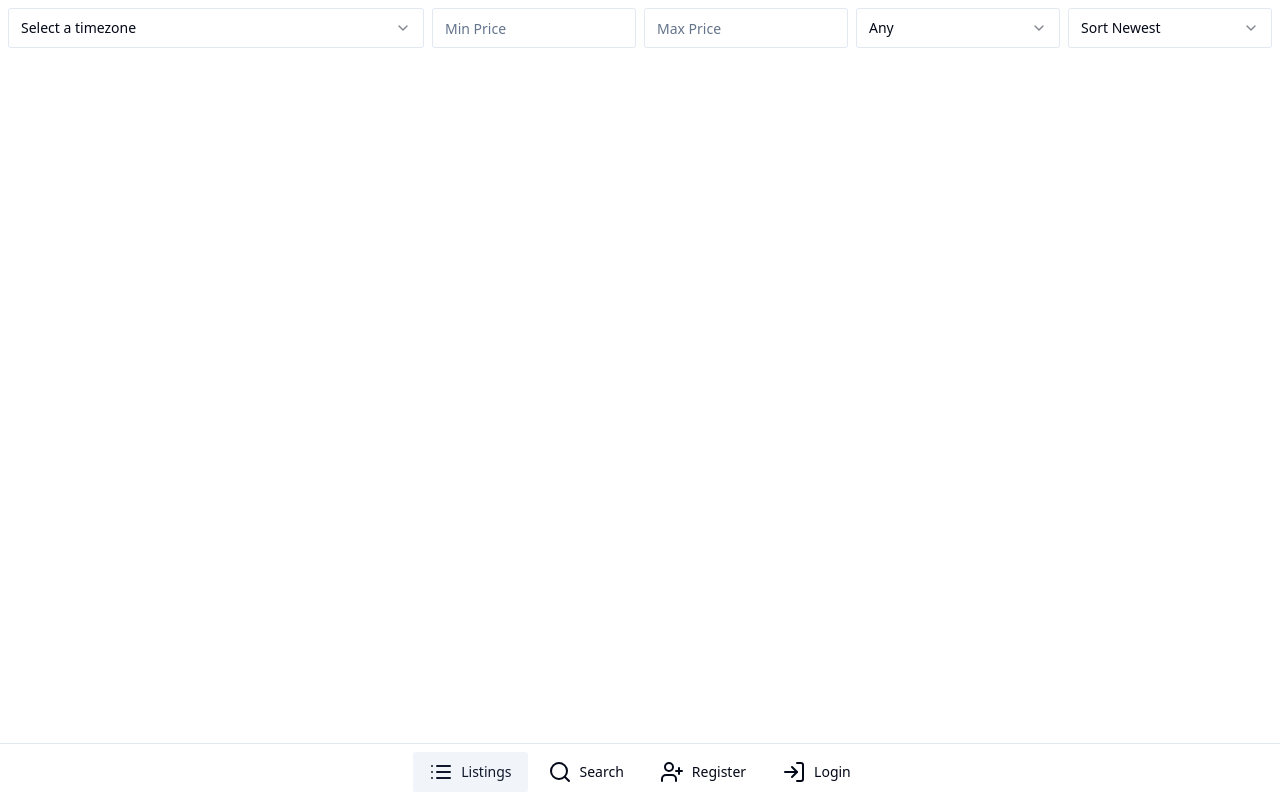
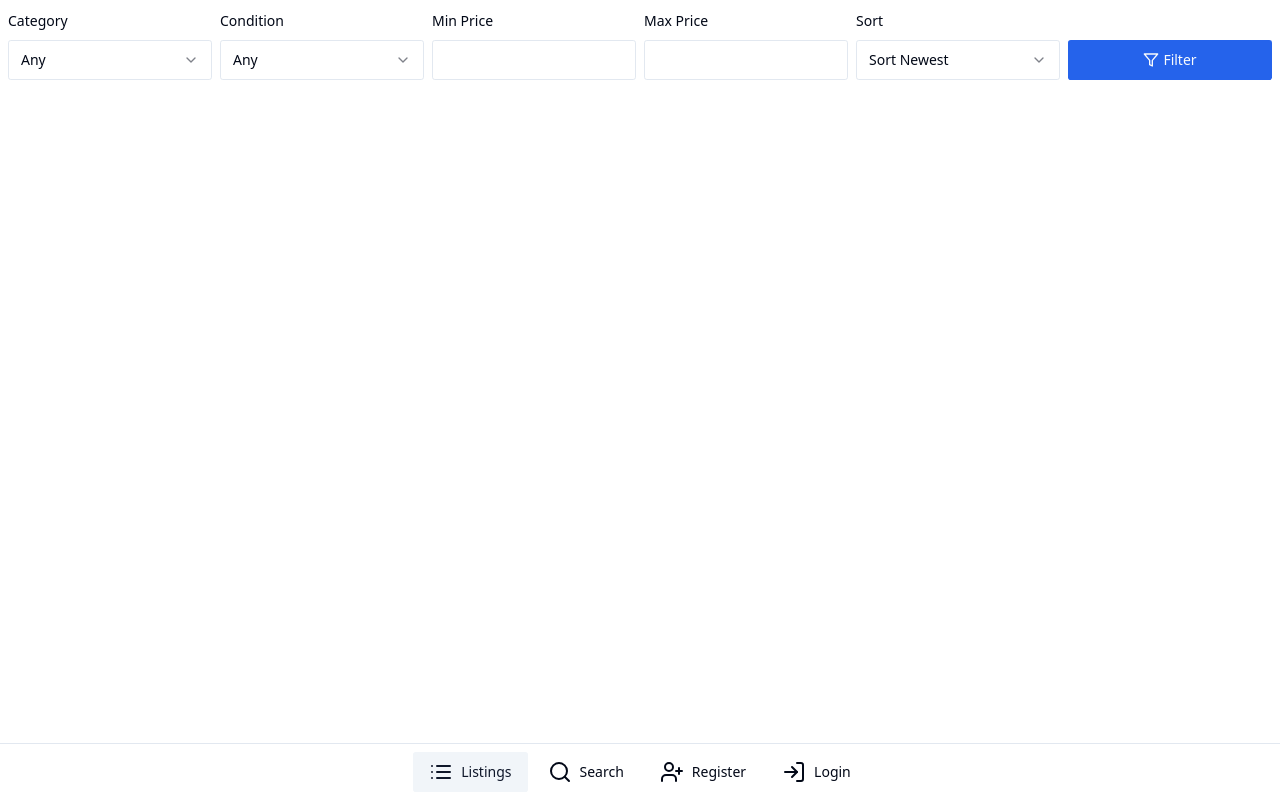
Before and after one commit to ajmir-github/bazar, a React (Vite) app in the folder client/: page / in a window 1280 px wide. Built offline with nearby package versions, Linux system fonts and the light colour scheme; what short-unique-id would draw is missing.

Commit message:
sync search params with listings filter options

```diff
--- a/client/src/components/ListingsOptions.tsx
+++ b/client/src/components/ListingsOptions.tsx
@@ -7,84 +7,98 @@ import {
   SelectTrigger,
   SelectValue,
 } from "@/components/ui/select";
-import { ArrowUpIcon } from "lucide-react";
-import { Label } from "./ui/label";
 import { Input } from "./ui/input";
+import { z } from "zod";
+import { useForm } from "react-hook-form";
+import { zodResolver } from "@hookform/resolvers/zod";
+import { Link, useSearchParams } from "react-router-dom";
+import {
+  Form,
+  FormControl,
+  FormDescription,
+  FormField,
+  FormItem,
+  FormLabel,
+  FormMessage,
+} from "./ui/form";
+import { Button } from "./ui/button";
+import { FilterIcon } from "lucide-react";
+import { useEffect } from "react";
 
 const categories = [];
 
+const FormSchema = z.object({
+  category: z.string(),
+  condition: z.string(),
+  minPrice: z.string().optional(),
+  maxPrice: z.string().optional(),
+  sort: z.string(),
+});
 export default function ListingsOptions() {
+  const [searchParams, setSearchParams] = useSearchParams();
+  const form = useForm<z.infer<typeof FormSchema>>({
+    resolver: zodResolver(FormSchema),
+    defaultValues: {
+      condition: "*",
+      category: "*",
+      sort: "date::asc",
+    },
+  });
+
+  useEffect(() => {
+    const query = Object.fromEntries(searchParams.entries());
+    form.reset(query);
+  }, [searchParams]);
+
+  function onSubmit(data: z.infer<typeof FormSchema>) {
+    // const onlyDefinedInputs = JSON.parse(JSON.stringify(data));
+    const onlyDefinedInputs = Object.fromEntries(
+      Object.entries(data).filter(([_, value]) => !(!value || value === "*"))
+    );
+    setSearchParams(onlyDefinedInputs);
+  }
+
   return (
-    <div className="p-2 gap-2 grid grid-cols-2 md:grid-cols-6">
-      <Select>
-        <SelectTrigger className="col-span-2">
-          <SelectValue placeholder="Select a timezone" />
+    <Form {...form}>
+      <form
+        onSubmit={form.handleSubmit(onSubmit)}
+        className="p-2 gap-2 grid grid-cols-2 md:grid-cols-6 items-end"
+      >
+        <FormField
+          control={form.control}
+          name="category"
+          render={({ field }) => (
+            <FormItem>
+              <FormLabel>Category</FormLabel>
+              <Select onValueChange={field.onChange} defaultValue={field.value}>
+                <FormControl>
+                  <SelectTrigger>
+                    <SelectValue placeholder="Category" />
                   </SelectTrigger>
+                </FormControl>
                 <SelectContent>
-          <SelectGroup>
-            <SelectLabel>North America</SelectLabel>
-            <SelectItem value="est">Eastern Standard Time (EST)</SelectItem>
-            <SelectItem value="cst">Central Standard Time (CST)</SelectItem>
-            <SelectItem value="mst">Mountain Standard Time (MST)</SelectItem>
-            <SelectItem value="pst">Pacific Standard Time (PST)</SelectItem>
-            <SelectItem value="akst">Alaska Standard Time (AKST)</SelectItem>
-            <SelectItem value="hst">Hawaii Standard Time (HST)</SelectItem>
-          </SelectGroup>
-          <SelectGroup>
-            <SelectLabel>Europe & Africa</SelectLabel>
-            <SelectItem value="gmt">Greenwich Mean Time (GMT)</SelectItem>
-            <SelectItem value="cet">Central European Time (CET)</SelectItem>
-            <SelectItem value="eet">Eastern European Time (EET)</SelectItem>
-            <SelectItem value="west">
-              Western European Summer Time (WEST)
-            </SelectItem>
-            <SelectItem value="cat">Central Africa Time (CAT)</SelectItem>
-            <SelectItem value="eat">East Africa Time (EAT)</SelectItem>
-          </SelectGroup>
-          <SelectGroup>
-            <SelectLabel>Asia</SelectLabel>
-            <SelectItem value="msk">Moscow Time (MSK)</SelectItem>
-            <SelectItem value="ist">India Standard Time (IST)</SelectItem>
-            <SelectItem value="cst_china">China Standard Time (CST)</SelectItem>
-            <SelectItem value="jst">Japan Standard Time (JST)</SelectItem>
-            <SelectItem value="kst">Korea Standard Time (KST)</SelectItem>
-            <SelectItem value="ist_indonesia">
-              Indonesia Central Standard Time (WITA)
-            </SelectItem>
-          </SelectGroup>
-          <SelectGroup>
-            <SelectLabel>Australia & Pacific</SelectLabel>
-            <SelectItem value="awst">
-              Australian Western Standard Time (AWST)
-            </SelectItem>
-            <SelectItem value="acst">
-              Australian Central Standard Time (ACST)
-            </SelectItem>
-            <SelectItem value="aest">
-              Australian Eastern Standard Time (AEST)
-            </SelectItem>
-            <SelectItem value="nzst">
-              New Zealand Standard Time (NZST)
-            </SelectItem>
-            <SelectItem value="fjt">Fiji Time (FJT)</SelectItem>
-          </SelectGroup>
-          <SelectGroup>
-            <SelectLabel>South America</SelectLabel>
-            <SelectItem value="art">Argentina Time (ART)</SelectItem>
-            <SelectItem value="bot">Bolivia Time (BOT)</SelectItem>
-            <SelectItem value="brt">Brasilia Time (BRT)</SelectItem>
-            <SelectItem value="clt">Chile Standard Time (CLT)</SelectItem>
-          </SelectGroup>
+                  <SelectItem value="*">Any</SelectItem>
+                  <SelectItem value="Electronics">Electronics</SelectItem>
+                  <SelectItem value="Clothes">Clothes</SelectItem>
+                  <SelectItem value="Vahicles">Vahicles</SelectItem>
                 </SelectContent>
               </Select>
-
-      <Input type="number" placeholder="Min Price" />
-      <Input type="number" placeholder="Max Price" />
-
-      <Select defaultValue="*">
-        <SelectTrigger className="">
-          <SelectValue placeholder="Condition" />
+              <FormMessage />
+            </FormItem>
+          )}
+        />
+        <FormField
+          control={form.control}
+          name="condition"
+          render={({ field }) => (
+            <FormItem>
+              <FormLabel>Condition</FormLabel>
+              <Select onValueChange={field.onChange} defaultValue={field.value}>
+                <FormControl>
+                  <SelectTrigger>
+                    <SelectValue placeholder="Conidtion" />
                   </SelectTrigger>
+                </FormControl>
                 <SelectContent>
                   <SelectItem value="*">Any</SelectItem>
                   <SelectItem value="date::assc">New</SelectItem>
@@ -93,16 +107,61 @@ export default function ListingsOptions() {
                   <SelectItem value="price:deswc">Old</SelectItem>
                 </SelectContent>
               </Select>
-      <Select defaultValue="date::asc">
-        <SelectTrigger className="">
+              <FormMessage />
+            </FormItem>
+          )}
+        />
+
+        <FormField
+          control={form.control}
+          name="minPrice"
+          render={({ field }) => (
+            <FormItem>
+              <FormLabel>Min Price</FormLabel>
+              <Input
+                type="number"
+                defaultValue={field.value}
+                onChange={field.onChange}
+              />
+              <FormMessage />
+            </FormItem>
+          )}
+        />
+        <FormField
+          control={form.control}
+          name="maxPrice"
+          render={({ field }) => (
+            <FormItem>
+              <FormLabel>Max Price</FormLabel>
+              <Input
+                type="number"
+                defaultValue={field.value}
+                onChange={field.onChange}
+              />
+              <FormMessage />
+            </FormItem>
+          )}
+        />
+
+        <FormField
+          control={form.control}
+          name="sort"
+          render={({ field }) => (
+            <FormItem>
+              <FormLabel>Sort</FormLabel>
+              <Select onValueChange={field.onChange} defaultValue={field.value}>
+                <FormControl>
+                  <SelectTrigger>
                     <SelectValue placeholder="Sort" />
                   </SelectTrigger>
+                </FormControl>
                 <SelectContent>
                   <SelectGroup>
                     <SelectLabel>Sort by date</SelectLabel>
                     <SelectItem value="date::asc">Sort Newest</SelectItem>
                     <SelectItem value="date::desc">Sort Oldest</SelectItem>
                   </SelectGroup>
+
                   <SelectGroup>
                     <SelectLabel>Sort by price</SelectLabel>
                     <SelectItem value="price::asc">Sort Heighest</SelectItem>
@@ -110,6 +169,16 @@ export default function ListingsOptions() {
                   </SelectGroup>
                 </SelectContent>
               </Select>
-    </div>
+              <FormMessage />
+            </FormItem>
+          )}
+        />
+
+        <Button type="submit" className="gap-1">
+          <FilterIcon size={16} />
+          Filter
+        </Button>
+      </form>
+    </Form>
   );
 }
```
Lines whose indentation alone changed are shown as unchanged.
